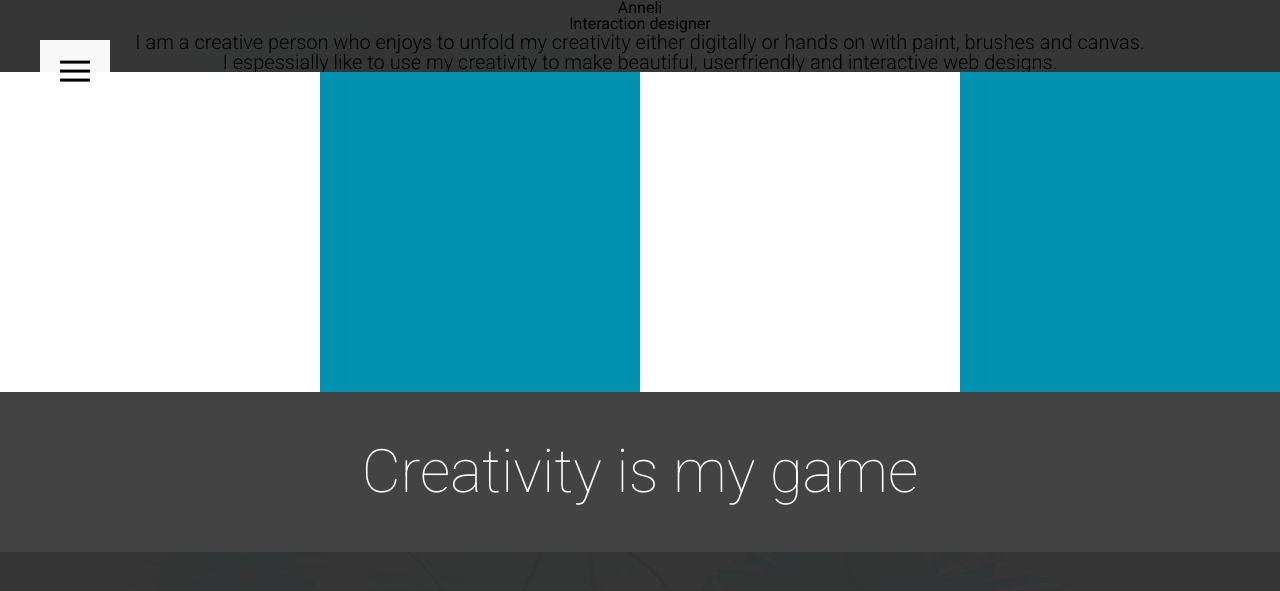
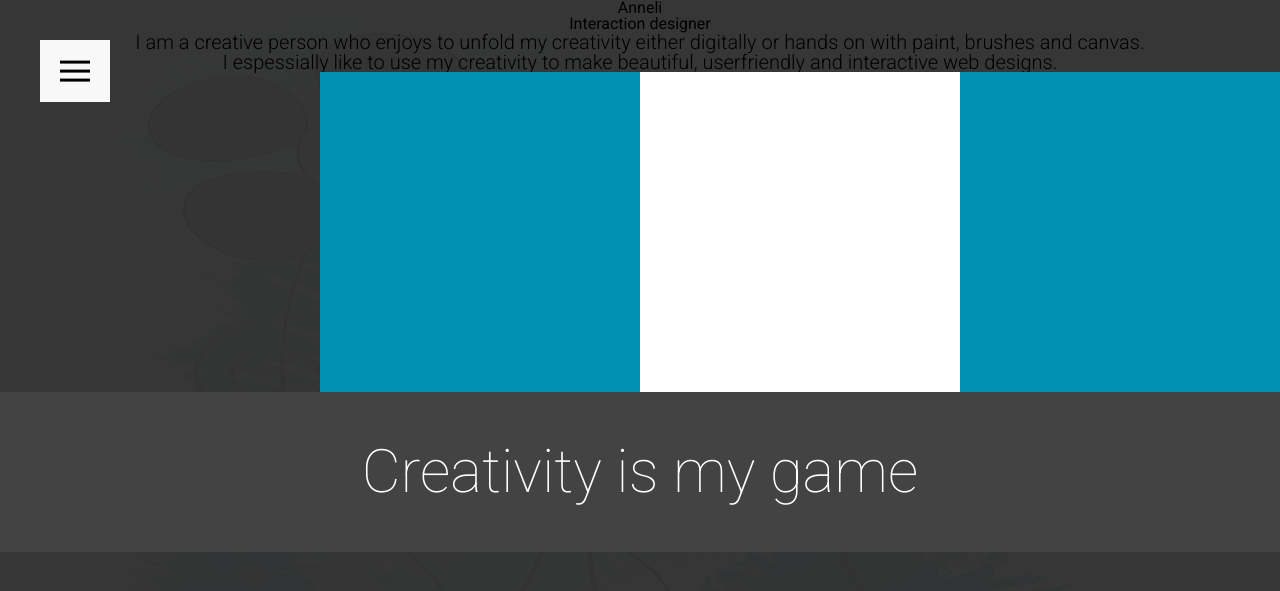
Before and after one commit to anneliulsberg/anne.li, a PHP site: page / in a window 1280 px wide. Shown: the top 591 px of the page. Run offline with PHP 8.4, Linux system fonts and the light colour scheme.

Commit message:
Removed the background color for the first card

```diff
--- a/css/main.css
+++ b/css/main.css
@@ -114,8 +114,6 @@ br.space {
 /* style the content
 --------------------------------------------- */
 
-#card-1 .card__front {
-	background-color: #ffffff;
 }
 
 #card-1 .card__front h1 {
```
